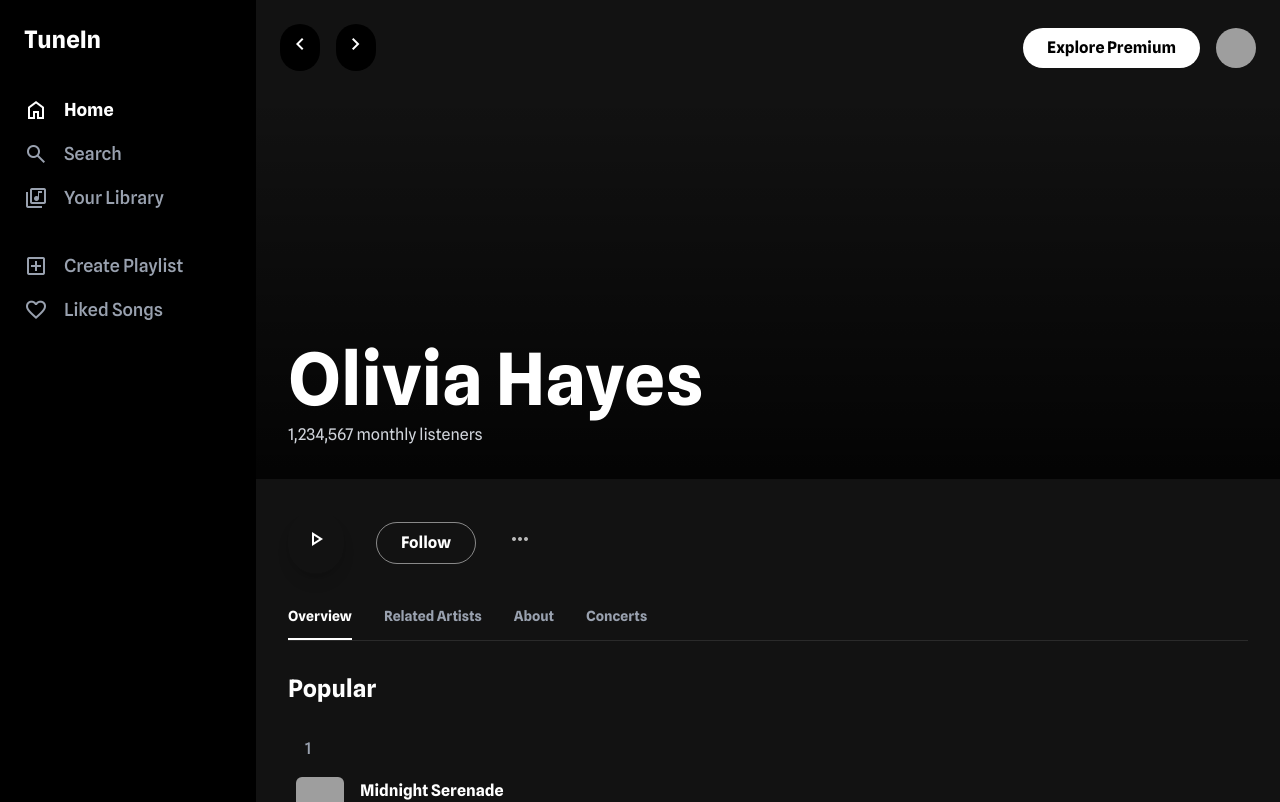
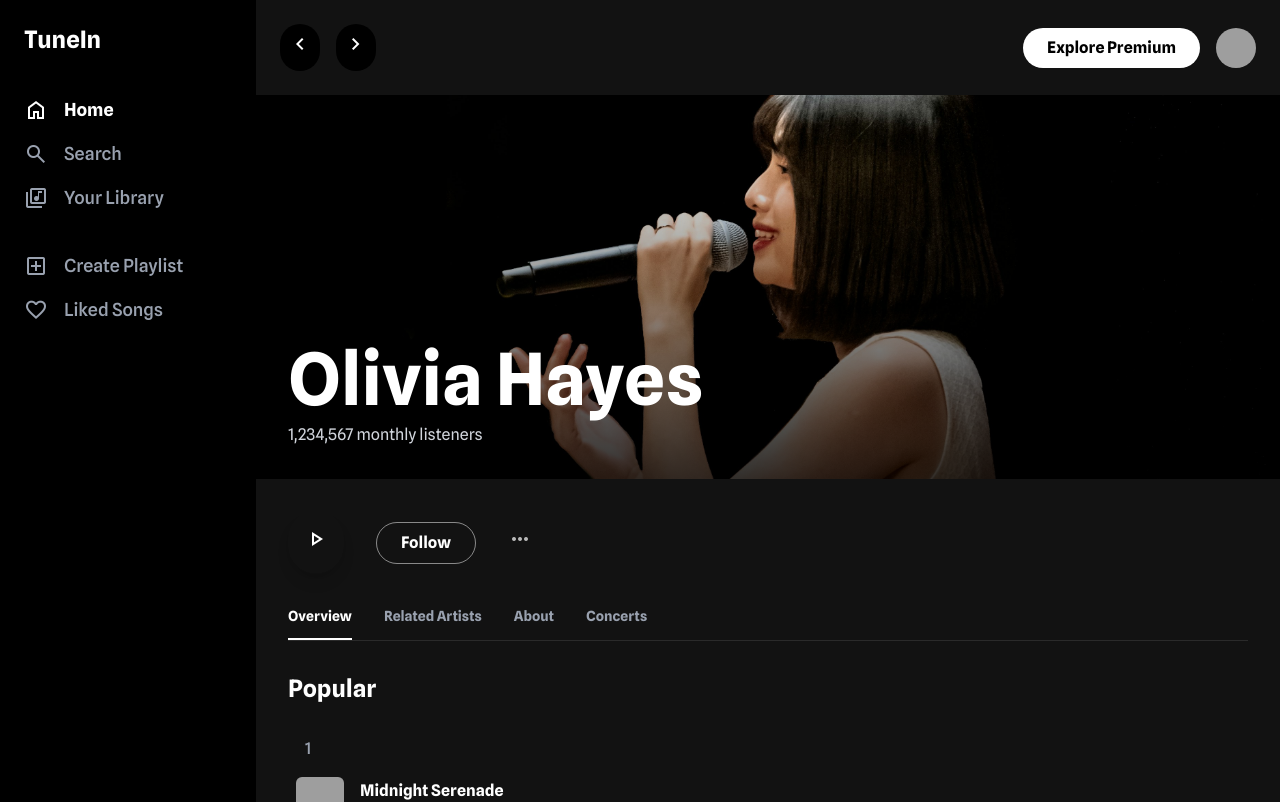
Before and after one commit to Laiba60/Musical-Website, a React (Vite) app in the folder vite-project/: page /artistprofile in a window 1280 px wide. Shown: the top 802 px of the page. Built offline with nearby package versions, Linux system fonts and the light colour scheme; grey boxes are pictures that could not be loaded.

Commit message:
improve design

```diff
--- a/vite-project/src/pages/ArtistProfile.jsx
+++ b/vite-project/src/pages/ArtistProfile.jsx
@@ -1,5 +1,6 @@
 
 import React from 'react'
+import bgImage from "../assets/images/image.jpeg";
 
 const ArtistProfile = () => {
   return (
@@ -53,13 +54,17 @@ const ArtistProfile = () => {
 <div className="bg-center bg-no-repeat aspect-square bg-cover rounded-full size-10" style={{backgroundImage: 'url("https://lh3.googleusercontent.com/aida-public/AB6AXuAuSMFZAdnaWOz4JgI3oftFtejKwG9mRQtnzL8b7frpshA761zPFBLOITU6uv4mNfb20T6RiZDf3KxsCKeCp4D4etgHfjpulGMRl_iwqtsXWmt7GJiQCmRLNmIuLsSEVd7CDRSV0BX0-H3Jdk3yxKfl_48rSZHjc3qbqy4D8fN5j6ZNuRYt_Pdi2GXUVycbR8-d87_CZZJ4o-fQ7MH85_tGImI9f43tfZ5mqDoVQxdmPoBmYAxEUxBxso3-VVKVUmNsGv71HWe8g9U")'}}></div>
 </div>
 </header>
-<div className="relative h-96 flex items-end p-8" style={{backgroundImage: 'url("https://lh3.googleusercontent.com/aida-public/AB6AXuD0qZbLj7cnMRvFc1xGJinXZVofYGYNeP7Pe0YHrRemC9FfngfGIeWooLz2LIX58DNZnFHKT53szSkRICbqLiJ0LWI_8zUMlwhLsqNlvEHl0eEuaRvxu0VFkFy9CJ_ZVf3TjynzUjyg08E5CJAHK8ulee5dKj8kLyRtYj8CoCZcyf3twjfIDCdb3avP0fZkAxJ6R5TkD9bjDaPDM4LaD4fGYdaHPrkeQyCu0KT7iSJq_6CCvuCKQUxa4vsZg2RqO2J2qxPuVO3gq8s"); background-size: cover; background-position: center'}}>
-<div className="absolute inset-0 bg-gradient-to-t from-black/80 via-black/40 to-transparent"></div>
-<div className="relative z-10">
-<h1 className="text-7xl font-black">Olivia Hayes</h1>
-<p className="text-gray-300 mt-2">1,234,567 monthly listeners</p>
+<div
+  className="relative h-96 flex items-end p-8 bg-cover bg-center"
+ style={{ backgroundImage: `url(${bgImage})` }}
+>
+  <div className="absolute inset-0 bg-gradient-to-t from-black/80 via-black/40 to-transparent"></div>
+  <div className="relative z-10">
+    <h1 className="text-7xl font-black">Olivia Hayes</h1>
+    <p className="text-gray-300 mt-2">1,234,567 monthly listeners</p>
+  </div>
 </div>
-</div>
+
 <div className="p-8">
 <div className="flex items-center gap-8 mb-8">
 <button className="bg-[var(--primary-color)] p-4 rounded-full hover:bg-green-700
```
Also changed, not shown: vite-project/src/assets/images/image.jpeg (added).
